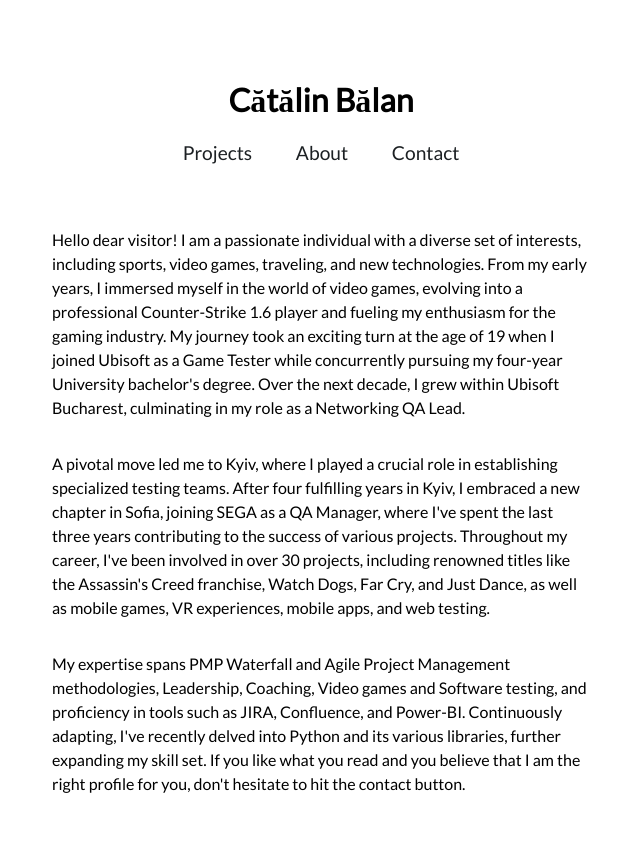
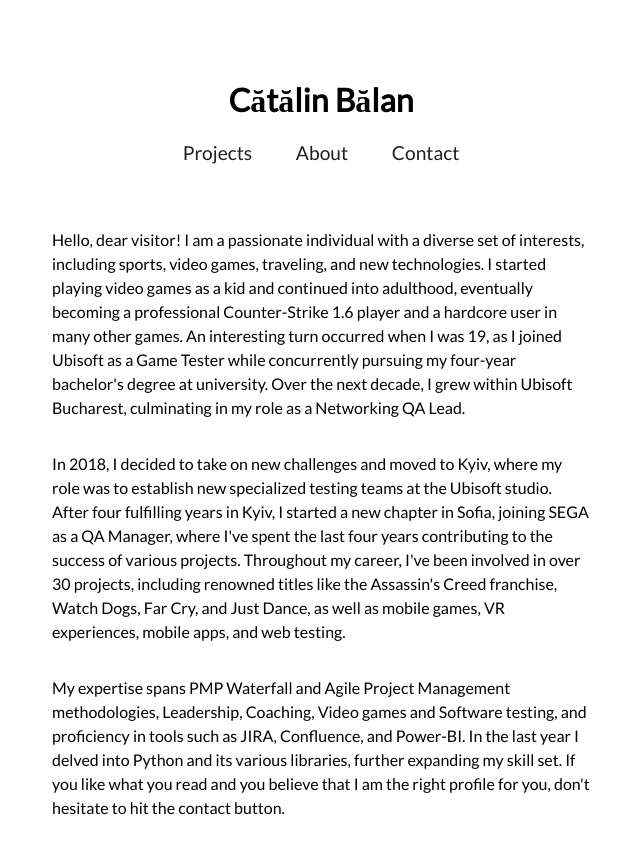
Before and after one commit to cdb1337/Personal-Portfolio-Flask-Website, a Flask app: page /about in a window 1280 px wide. Shown: the whole page, without its empty margins (319-959 px from the left). Before the commit the page ends 793 px from the top, so only its background shows below. Run offline with Flask 3, Linux system fonts and the light colour scheme.

Commit message:
Update about.html

```diff
--- a/templates/about.html
+++ b/templates/about.html
@@ -3,20 +3,20 @@
 {% block content %}
 <main class="main main--about">
     <p>
-        Hello dear visitor!
+        Hello, dear visitor!
         I am a passionate individual with a diverse set of interests, including sports, video games, traveling, and new technologies.
-        From my early years, I immersed myself in the world of video games, evolving into a professional Counter-Strike 1.6 player and fueling my enthusiasm for the gaming industry.
-        My journey took an exciting turn at the age of 19 when I joined Ubisoft as a Game Tester while concurrently pursuing my four-year University bachelor's degree.
+        I started playing video games as a kid and continued into adulthood, eventually becoming a professional Counter-Strike 1.6 player and a hardcore user in many other games.
+        An interesting turn occurred when I was 19, as I joined Ubisoft as a Game Tester while concurrently pursuing my four-year bachelor's degree at university.
         Over the next decade, I grew within Ubisoft Bucharest, culminating in my role as a Networking QA Lead.
     </p>
     <p>
-        A pivotal move led me to Kyiv, where I played a crucial role in establishing specialized testing teams.
-        After four fulfilling years in Kyiv, I embraced a new chapter in Sofia, joining SEGA as a QA Manager, where I've spent the last three years contributing to the success of various projects.
+        In 2018, I decided to take on new challenges and moved to Kyiv, where my role was to establish new specialized testing teams at the Ubisoft studio.
+        After four fulfilling years in Kyiv, I started a new chapter in Sofia, joining SEGA as a QA Manager, where I've spent the last four years contributing to the success of various projects.
         Throughout my career, I've been involved in over 30 projects, including renowned titles like the Assassin's Creed franchise, Watch Dogs, Far Cry, and Just Dance, as well as mobile games, VR experiences, mobile apps, and web testing.
     </p>
     <p>
         My expertise spans PMP Waterfall and Agile Project Management methodologies, Leadership, Coaching, Video games and Software testing, and proficiency in tools such as JIRA, Confluence, and Power-BI.
-        Continuously adapting, I've recently delved into Python and its various libraries, further expanding my skill set.
+        In the last year I delved into Python and its various libraries, further expanding my skill set.
         If you like what you read and you believe that I am the right profile for you, don't hesitate to hit the contact button.
     </p>
 </main>
```
